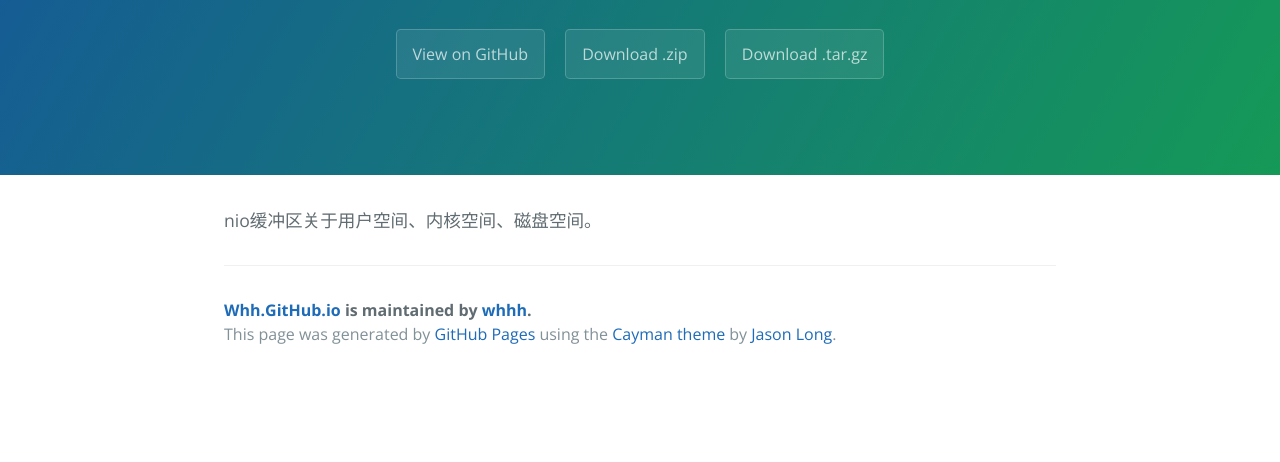
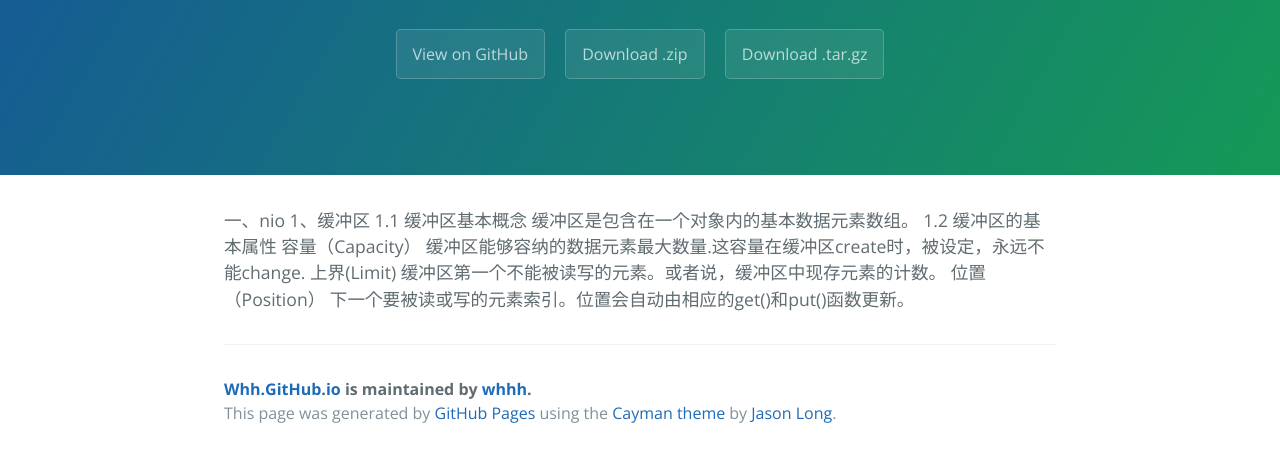
Before and after one commit to whhh/whh.github.io, a plain HTML site: page index.html in a window 1280 px wide. Shown: the part 208-670 px from the top of the page. Drawn offline with nearby package versions, Linux system fonts and the light colour scheme.

```diff
--- a/index.html
+++ b/index.html
@@ -19,7 +19,17 @@
     </section>
 
     <section class="main-content">
-      <p>nio缓冲区关于用户空间、内核空间、磁盘空间。</p>
+      <p>一、nio
+   1、缓冲区
+     1.1 缓冲区基本概念
+            缓冲区是包含在一个对象内的基本数据元素数组。
+     1.2 缓冲区的基本属性
+            容量（Capacity）
+               缓冲区能够容纳的数据元素最大数量.这容量在缓冲区create时，被设定，永远不能change.
+            上界(Limit)
+               缓冲区第一个不能被读写的元素。或者说，缓冲区中现存元素的计数。
+            位置（Position）
+               下一个要被读或写的元素索引。位置会自动由相应的get()和put()函数更新。</p>
 
       <footer class="site-footer">
         <span class="site-footer-owner"><a href="https://github.com/whhh/whh.github.io">Whh.GitHub.io</a> is maintained by <a href="https://github.com/whhh">whhh</a>.</span>
--- a/params.json
+++ b/params.json
@@ -1 +1 @@
-{"name":"Whh.GitHub.io","tagline":"nio技术总结","body":"nio缓冲区关于用户空间、内核空间、磁盘空间。","google":"","note":"Don't delete this file! It's used internally to help with page regeneration."}
+{"name":"Whh.GitHub.io","tagline":"nio技术总结","body":"一、nio\r\n   1、缓冲区\r\n     1.1 缓冲区基本概念\r\n            缓冲区是包含在一个对象内的基本数据元素数组。\r\n     1.2 缓冲区的基本属性\r\n            容量（Capacity）\r\n               缓冲区能够容纳的数据元素最大数量.这容量在缓冲区create时，被设定，永远不能change.\r\n            上界(Limit) \r\n               缓冲区第一个不能被读写的元素。或者说，缓冲区中现存元素的计数。\r\n            位置（Position）\r\n               下一个要被读或写的元素索引。位置会自动由相应的get()和put()函数更新。\r\n\r\n\r\n","google":"","note":"Don't delete this file! It's used internally to help with page regeneration."}
```
